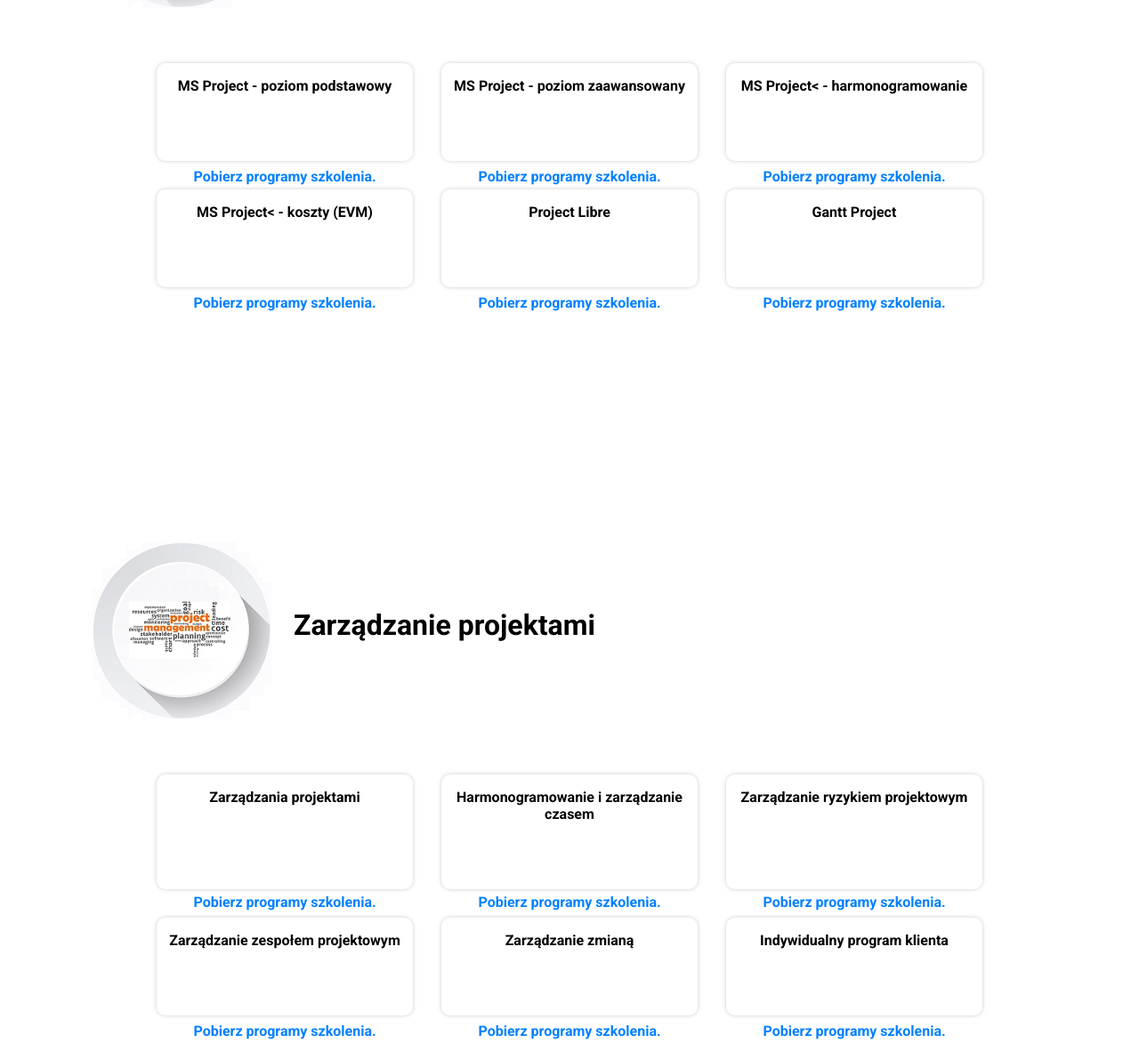
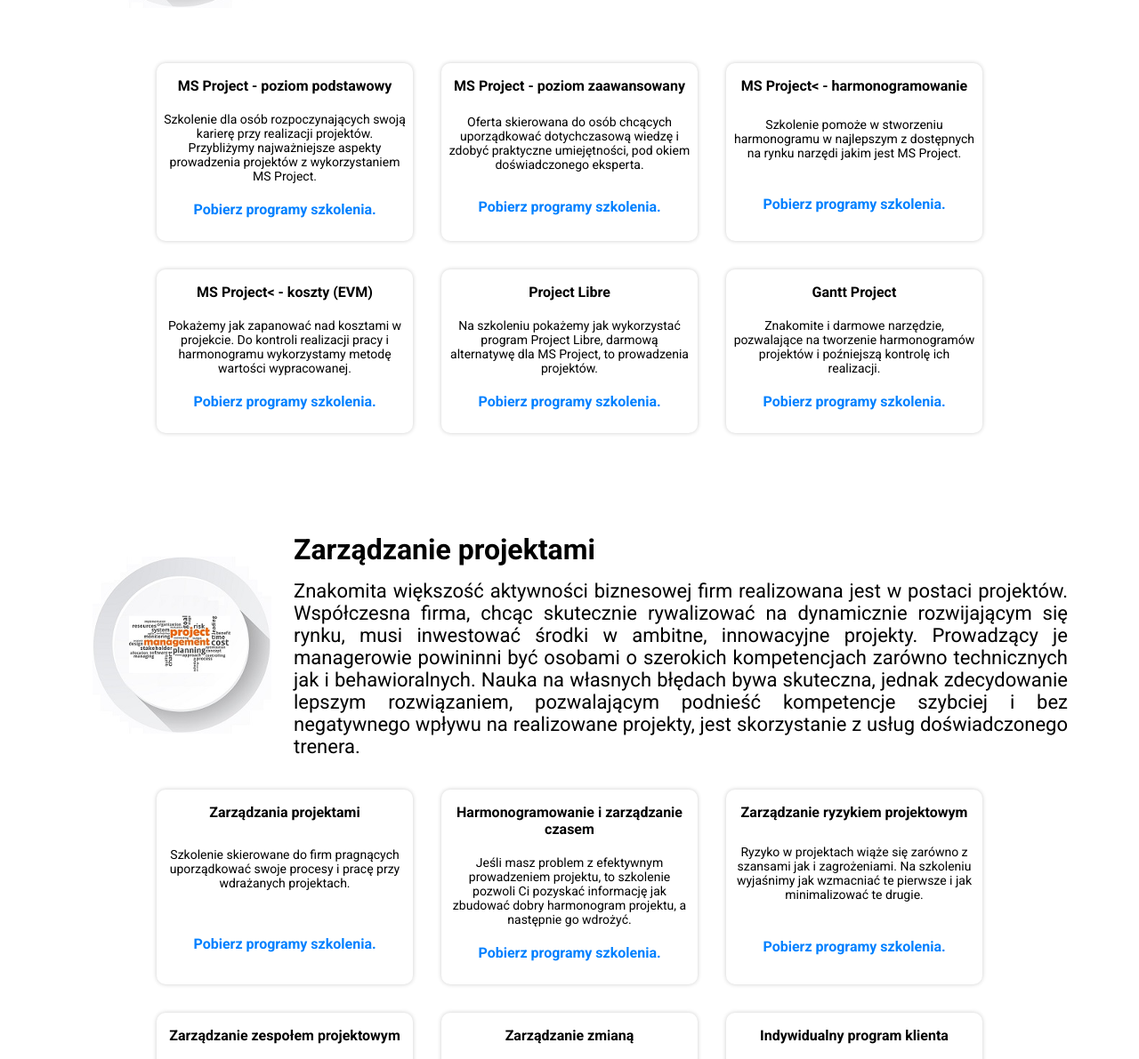
Before and after one commit to kawalec/MSProject.pl, a website: page index.html in a window 1280 px wide. Shown: the part 1063-2254 px from the top of the page at 89% size. Drawn offline with Linux system fonts and the light colour scheme.

Commit message:
add box item flex

```diff
--- a/index.html
+++ b/index.html
@@ -55,38 +55,65 @@
           <div class="module__img"></div>
           <article class="module__article">
             <h1 class="module__header">MS Project</h1>
-            <p class="module__info"></p>
+            <p class="module__info">
+              Szkolenia skierowane do kierowników projektów, członków zespołów
+              projektowych, kadry kierowniczej, oraz wszystkich chcących poznać
+              narzędzie wspierające planowanie i kontrolę projektu, jakim jest
+              MS Project, a dodatkowo usystematyzować zdobytą dotychczas wiedzę
+              z dziedziny zarządzania projektami.
+            </p>
           </article>
         </div>
         <div class="module__boxes">
           <a href="#" class="box">
             <h4 class="box__header">MS Project - poziom podstawowy</h4>
-            <p class="box__info"></p>
+            <p class="box__info">
+              Szkolenie dla osób rozpoczynających swoją karierę przy realizacji
+              projektów. Przybliżymy najważniejsze aspekty prowadzenia projektów
+              z wykorzystaniem MS Project.
+            </p>
             <p class="box__link">Pobierz programy szkolenia.</p>
           </a>
           <a href="#" class="box">
             <h4 class="box__header">MS Project - poziom zaawansowany</h4>
-            <p class="box__info"></p>
+            <p class="box__info">
+              Oferta skierowana do osób chcących uporządkować dotychczasową
+              wiedzę i zdobyć praktyczne umiejętności, pod okiem doświadczonego
+              eksperta.
+            </p>
             <p class="box__link">Pobierz programy szkolenia.</p>
           </a>
           <a href="#" class="box">
             <h4 class="box__header">MS Project< - harmonogramowanie</h4>
-            <p class="box__info"></p>
+            <p class="box__info">
+              Szkolenie pomoże w stworzeniu harmonogramu w najlepszym z
+              dostępnych na rynku narzędi jakim jest MS Project.
+            </p>
             <p class="box__link">Pobierz programy szkolenia.</p>
           </a>
           <a href="#" class="box">
             <h4 class="box__header">MS Project< - koszty (EVM)</h4>
-            <p class="box__info"></p>
+            <p class="box__info">
+              Pokażemy jak zapanować nad kosztami w projekcie. Do kontroli
+              realizacji pracy i harmonogramu wykorzystamy metodę wartości
+              wypracowanej.
+            </p>
             <p class="box__link">Pobierz programy szkolenia.</p>
           </a>
           <a href="#" class="box">
             <h4 class="box__header">Project Libre</h4>
-            <p class="box__info"></p>
+            <p class="box__info">
+              Na szkoleniu pokażemy jak wykorzystać program Project Libre,
+              darmową alternatywę dla MS Project, to prowadzenia projektów.
+            </p>
             <p class="box__link">Pobierz programy szkolenia.</p>
           </a>
           <a href="#" class="box">
             <h4 class="box__header">Gantt Project</h4>
-            <p class="box__info"></p>
+            <p class="box__info">
+              Znakomite i darmowe narzędzie, pozwalające na tworzenie
+              harmonogramów projektów i poźniejszą kontrolę ich realizacji.
+            </p>
             <p class="box__link">Pobierz programy szkolenia.</p>
           </a>
         </div>
@@ -96,38 +123,70 @@
           <div class="module__img"></div>
           <article class="module__article">
             <h1 class="module__header">Zarządzanie projektami</h1>
-            <p class="module__info"></p>
+            <p class="module__info">
+              Znakomita większość aktywności biznesowej firm realizowana jest w
+              postaci projektów. Współczesna firma, chcąc skutecznie rywalizować
+              na dynamicznie rozwijającym się rynku, musi inwestować środki w
+              ambitne, innowacyjne projekty. Prowadzący je managerowie powininni
+              być osobami o szerokich kompetencjach zarówno technicznych jak i
+              behawioralnych. Nauka na własnych błędach bywa skuteczna, jednak
+              zdecydowanie lepszym rozwiązaniem, pozwalającym podnieść
+              kompetencje szybciej i bez negatywnego wpływu na realizowane
+              projekty, jest skorzystanie z usług doświadczonego trenera.
+            </p>
           </article>
         </div>
         <div class="module__boxes">
           <a href="#" class="box">
             <h4 class="box__header">Zarządzania projektami</h4>
-            <p class="box__info"></p>
+            <p class="box__info">
+              Szkolenie skierowane do firm pragnących uporządkować swoje procesy
+              i pracę przy wdrażanych projektach.
+            </p>
             <p class="box__link">Pobierz programy szkolenia.</p>
           </a>
           <a href="#" class="box">
             <h4 class="box__header">Harmonogramowanie i zarządzanie czasem</h4>
-            <p class="box__info"></p>
+            <p class="box__info">
+              Jeśli masz problem z efektywnym prowadzeniem projektu, to
+              szkolenie pozwoli Ci pozyskać informację jak zbudować dobry
+              harmonogram projektu, a następnie go wdrożyć.
+            </p>
             <p class="box__link">Pobierz programy szkolenia.</p>
           </a>
           <a href="#" class="box">
             <h4 class="box__header">Zarządzanie ryzykiem projektowym</h4>
-            <p class="box__info"></p>
+            <p class="box__info">
+              Ryzyko w projektach wiąże się zarówno z szansami jak i
+              zagrożeniami. Na szkoleniu wyjaśnimy jak wzmacniać te pierwsze i
+              jak minimalizować te drugie.
+            </p>
             <p class="box__link">Pobierz programy szkolenia.</p>
           </a>
           <a href="#" class="box">
             <h4 class="box__header">Zarządzanie zespołem projektowym</h4>
-            <p class="box__info"></p>
+            <p class="box__info">
+              Ludzie są najważniejszym zasobem pozwalającym na realizację
+              nabardziej ambitnych celów. Możliwe jest to jedynie jeśli mamy
+              zgrany i zmotywowany zespół.
+            </p>
             <p class="box__link">Pobierz programy szkolenia.</p>
           </a>
           <a href="#" class="box">
             <h4 class="box__header">Zarządzanie zmianą</h4>
-            <p class="box__info"></p>
+            <p class="box__info">
+              Nikt nie lubi zmian. Na szkoleniu pokażemy jak przekonać do nich
+              interesariuszy projektu i włączyć ich w proces zmian.
+            </p>
             <p class="box__link">Pobierz programy szkolenia.</p>
           </a>
           <a href="#" class="box">
             <h4 class="box__header">Indywidualny program klienta</h4>
-            <p class="box__info"></p>
+            <p class="box__info">
+              Idąc naprzeciw potrzebom naszych klientów proponujemy stworzenie
+              programu szkolenia szytego na miarę, na podstawie indywidualnej
+              analizy potrzeb.
+            </p>
             <p class="box__link">Pobierz programy szkolenia.</p>
           </a>
         </div>
@@ -137,23 +196,43 @@
           <div class="module__img"></div>
           <article class="module__article">
             <h1 class="module__header">MS Excel</h1>
-            <p class="module__info"></p>
+            <p class="module__info">
+              Znajomość Excela, w obecnych czasach, nie jest już atutem, a staje
+              się obowiązkiem dla przedstawicieli coraz większej liczby zawodów.
+              Dobra znajomoąć arkusza kalkulacyjnego niebywale podnosi
+              efektywność pracy, co pozwala na szybki zwrot środków
+              zainwestowanych w szkolenia. Oferyjemy trzy poziomy zaawansowania,
+              pozwalające na dobranie odpowiedniego zakresu na różnych poziomach
+              wtajemniczenia. Wszystkie szkolenia oparte są na praktycznych
+              przykładach z życia firmy.
+            </p>
           </article>
         </div>
         <div class="module__boxes">
           <a href="#" class="box">
             <h4 class="box__header">MS Excel - poziom podstawowy</h4>
-            <p class="box__info"></p>
+            <p class="box__info">
+              To szkolenie pozwoli na zapoznanie się z podstawowymi funkcjami
+              programu osobom, które dopiero rozpoczynają swoją przygodę z
+              arkuszem kalkulacyjnym.
+            </p>
             <p class="box__link">Pobierz programy szkolenia.</p>
           </a>
           <a href="#" class="box">
             <h4 class="box__header">MS Excel - poziom średnio zaawansowany</h4>
-            <p class="box__info"></p>
+            <p class="box__info">
+              Szkolenie adresowane do osób korzystających z arkusza
+              kalkulacyjnego, które chcą podnieść swoje umiejętności i poznać
+              nowe możliwości programu.
+            </p>
             <p class="box__link">Pobierz programy szkolenia.</p>
           </a>
           <a href="#" class="box">
             <h4 class="box__header">MS Excel< - zaawansowany</h4>
-            <p class="box__info"></p>
+            <p class="box__info">
+              Celem tego szkolenia jest usprawnienie obsługi zaawansowanych
+              funkcji i narzędzi dostępnych w arkuszach kalkulacyjnych.
+            </p>
             <p class="box__link">Pobierz programy szkolenia.</p>
           </a>
         </div>
--- a/sass/styles.sass
+++ b/sass/styles.sass
@@ -225,7 +225,8 @@
 .box
   text-decoration: none
   color: #000
-  display: block
+  display: flex
+  flex-direction: column
   width: 18em
   padding: 1em 0.5em
   margin: 1em
@@ -234,21 +235,18 @@
   box-shadow: 0px 0px 5px 0px rgba(0, 0, 0, 0.2)
 
 .box__header
-  min-height: 20%
-  max-height: 20%
+  flex-grow: 1
 
 .box__info
   font-size: 14px
-  min-height: 60%
-  max-height: 60%
+  flex-grow: 3
   margin: 20px 0
 
 .box__link
   color: $color_link
   font-weight: bold
-  min-height: 20%
-  max-height: 20%
-  margin: 20px 0
+  flex-grow: 1
+  margin: 0 0 10px 0
 
 .box:hover
   box-shadow: 0 0 20px 0 rgba(0, 0, 0, 0.2)
```
Also changed, not shown: css/styles.css, 1 other file.
